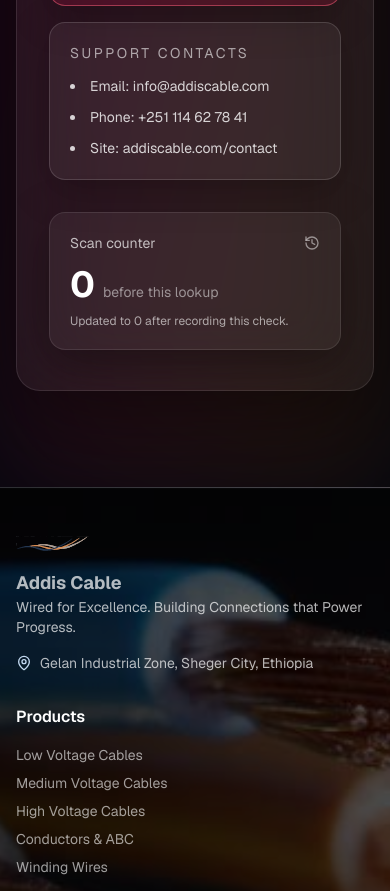
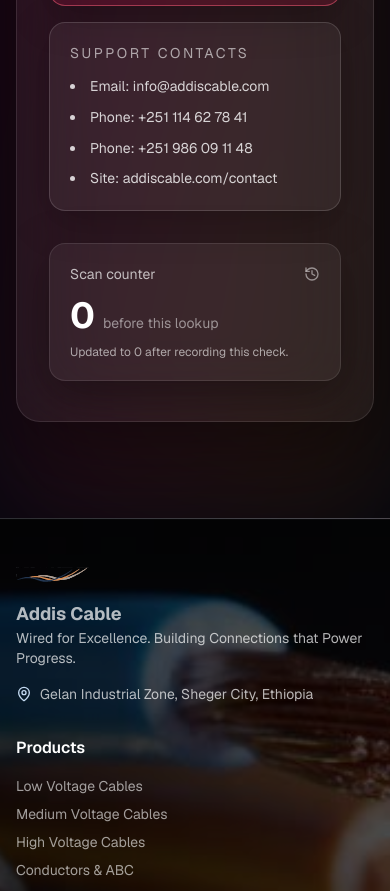
Before and after one commit to JohannesSBA/addis-cable, a Next.js app: page /authorized/1/1 in a window 390 px wide. Shown: the part 1240-2131 px from the top of the page. Built offline with nearby package versions, Linux system fonts and the light colour scheme; no server answers; the database is empty.

Commit message:
feat: add additional phone contact detail to the authorized check page for improved accessibility

```diff
--- a/app/authorized/[size]/[encryptedId]/page.tsx
+++ b/app/authorized/[size]/[encryptedId]/page.tsx
@@ -196,6 +196,7 @@ export default async function AuthorizedCheckPage({ params }: PageProps) {
                     bullets={[
                       "Email: info@addiscable.com",
                       "Phone: +251 114 62 78 41",
+                      "Phone: +251 986 09 11 48",
                       "Site: addiscable.com/contact",
                     ]}
                   />
```
